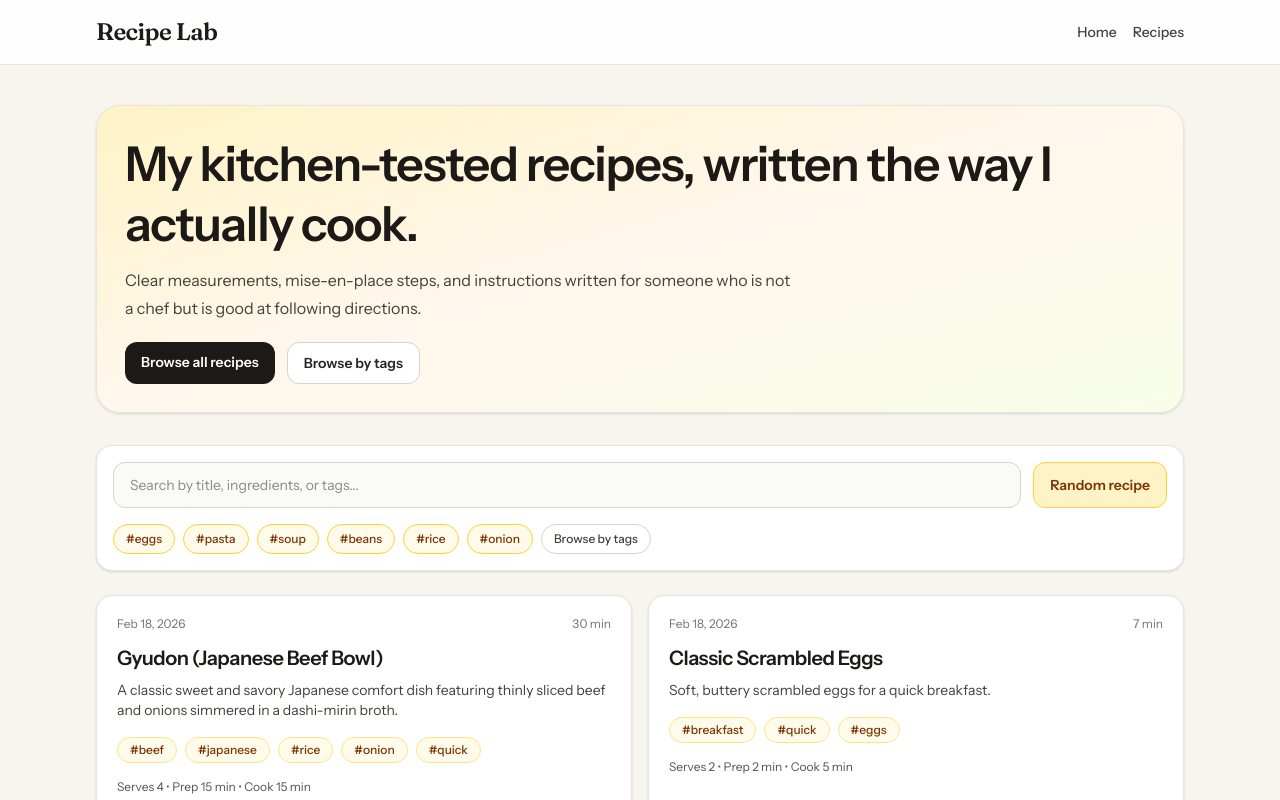
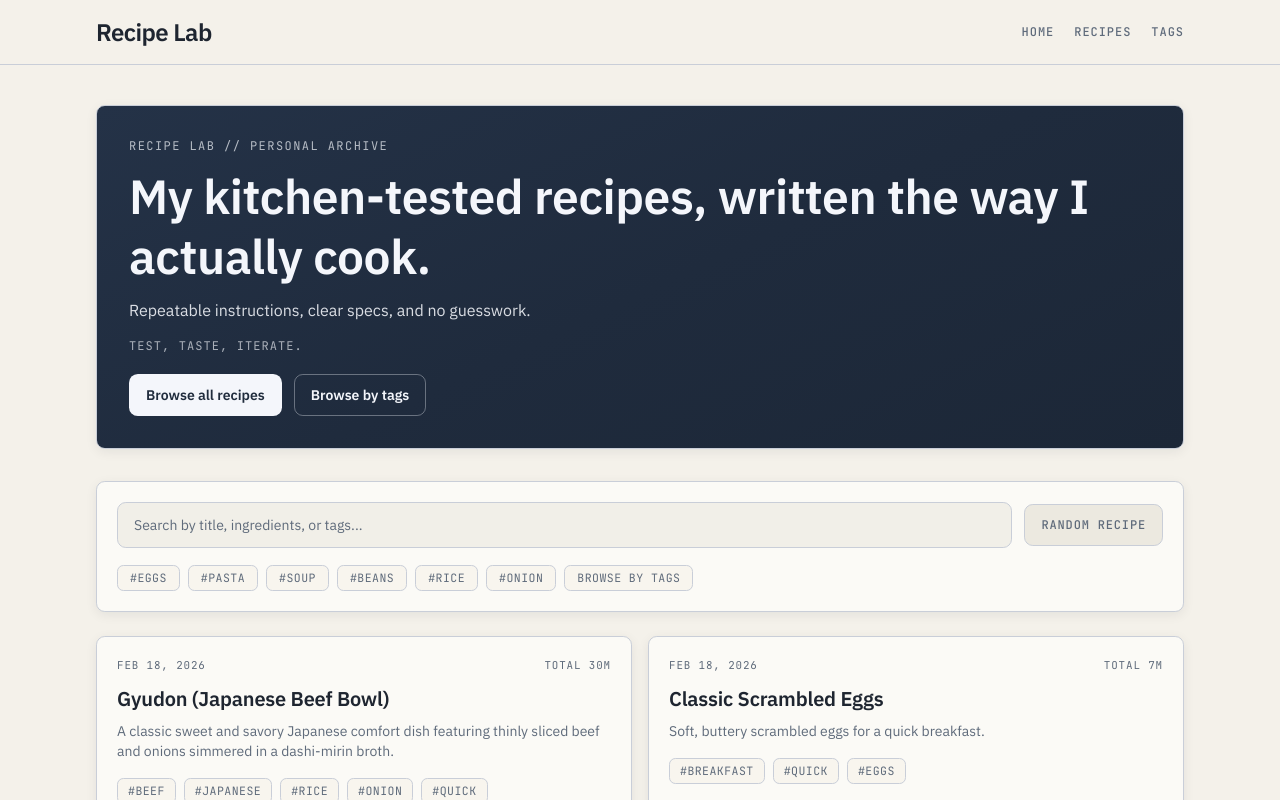
Before and after one commit to zshnjav/recipe-lab, a Next.js app: page / in a window 1280 px wide. Shown: the top 800 px of the page. Built offline with nearby package versions, Linux system fonts and the light colour scheme.

Commit message:
Apply modular technical-manual visual system across site

```diff
--- a/src/app/globals.css
+++ b/src/app/globals.css
@@ -1,22 +1,73 @@
 @import "tailwindcss";
 
 :root {
-  --background: #f8f5ef;
-  --foreground: #1f2937;
+  --color-bg: #f4f1ea;
+  --color-fg: #1e2530;
+  --color-panel: #202c3d;
+  --color-panel-text: #f4f6fb;
+  --color-border: #c9ced8;
+  --color-muted: #5f6b7b;
+  --color-accent: #b98645;
+  --color-accent-hover: #a77536;
+  --color-focus: #c4904e;
+  --radius-sm: 0.4rem;
+  --radius-md: 0.55rem;
+  --shadow-soft: 0 3px 12px rgba(19, 26, 36, 0.07);
 }
 
 @theme inline {
-  --color-background: var(--background);
-  --color-foreground: var(--foreground);
-  --font-sans: var(--font-instrument);
+  --color-background: var(--color-bg);
+  --color-foreground: var(--color-fg);
+  --font-sans: var(--font-body);
 }
 
 body {
-  background: var(--background);
-  color: var(--foreground);
-  font-family: var(--font-instrument), "Segoe UI", sans-serif;
+  background: var(--color-bg);
+  color: var(--color-fg);
+  font-family: var(--font-body), "Segoe UI", sans-serif;
+  line-height: 1.55;
 }
 
-.font-heading {
-  font-family: var(--font-fraunces), "Times New Roman", serif;
+h1,
+h2,
+h3,
+h4 {
+  letter-spacing: -0.01em;
 }
+
+.font-mono-ui {
+  font-family: var(--font-mono-ui), "Consolas", monospace;
+}
+
+.console-panel {
+  border: 1px solid var(--color-border);
+  border-radius: var(--radius-md);
+  background: linear-gradient(155deg, #243247 0%, #1f2b3d 52%, #1c2737 100%);
+  color: var(--color-panel-text);
+  box-shadow: var(--shadow-soft);
+}
+
+.surface-card {
+  border: 1px solid var(--color-border);
+  border-radius: var(--radius-md);
+  background: #fbfaf6;
+  box-shadow: var(--shadow-soft);
+}
+
+.chip {
+  border: 1px solid var(--color-border);
+  border-radius: var(--radius-sm);
+  background: #f8f5ee;
+  color: var(--color-muted);
+  font-family: var(--font-mono-ui), "Consolas", monospace;
+  font-size: 0.72rem;
+  line-height: 1;
+  letter-spacing: 0.04em;
+  text-transform: uppercase;
+}
+
+.chip-active {
+  border-color: var(--color-accent);
+  background: #f2e5d1;
+  color: #66411b;
+}
--- a/src/app/layout.tsx
+++ b/src/app/layout.tsx
@@ -1,16 +1,18 @@
 import type { Metadata } from "next";
-import { Fraunces, Instrument_Sans } from "next/font/google";
+import { IBM_Plex_Sans, JetBrains_Mono } from "next/font/google";
 import Link from "next/link";
 import "./globals.css";
 
-const heading = Fraunces({
-  variable: "--font-fraunces",
+const body = IBM_Plex_Sans({
+  variable: "--font-body",
   subsets: ["latin"],
+  weight: ["400", "500", "600", "700"],
 });
 
-const body = Instrument_Sans({
-  variable: "--font-instrument",
+const mono = JetBrains_Mono({
+  variable: "--font-mono-ui",
   subsets: ["latin"],
+  weight: ["400", "500", "600"],
 });
 
 export const metadata: Metadata = {
@@ -25,18 +27,21 @@ export default function RootLayout({
 }>) {
   return (
     <html lang="en">
-      <body className={`${heading.variable} ${body.variable} antialiased`}>
-        <header className="border-b border-stone-200 bg-white/90 backdrop-blur">
+      <body className={`${body.variable} ${mono.variable} antialiased`}>
+        <header className="border-b border-[var(--color-border)] bg-[var(--color-bg)]/95 backdrop-blur">
           <div className="mx-auto flex w-full max-w-6xl items-center justify-between px-4 py-4 md:px-8">
-            <Link href="/" className="font-heading text-2xl font-semibold tracking-tight text-stone-900">
+            <Link href="/" className="text-2xl font-semibold tracking-tight text-[var(--color-fg)]">
               Recipe Lab
             </Link>
-            <nav className="flex items-center gap-4 text-sm font-medium text-stone-700">
-              <Link href="/" className="hover:text-amber-800">
+            <nav className="font-mono-ui flex items-center gap-5 text-xs font-medium uppercase tracking-[0.08em] text-[var(--color-muted)]">
+              <Link href="/" className="hover:text-[var(--color-fg)]">
                 Home
               </Link>
-              <Link href="/recipes" className="hover:text-amber-800">
+              <Link href="/recipes" className="hover:text-[var(--color-fg)]">
                 Recipes
+              </Link>
+              <Link href="/tags" className="hover:text-[var(--color-fg)]">
+                Tags
               </Link>
             </nav>
           </div>
--- a/src/app/page.tsx
+++ b/src/app/page.tsx
@@ -8,24 +8,29 @@ export default function Home() {
 
   return (
     <main className="mx-auto min-h-screen w-full max-w-6xl px-4 py-10 md:px-8">
-      <section className="mb-8 rounded-3xl border border-stone-200 bg-gradient-to-br from-amber-100 via-orange-50 to-lime-50 p-7 shadow-sm">
-        <h1 className="mb-3 text-4xl font-semibold leading-tight tracking-tight text-stone-900 md:text-5xl">
+      <section className="console-panel mb-8 p-7 md:p-8">
+        <p className="font-mono-ui mb-3 text-xs uppercase tracking-[0.12em] text-[var(--color-panel-text)]/70">
+          Recipe Lab // Personal Archive
+        </p>
+        <h1 className="mb-3 text-4xl font-semibold leading-tight tracking-tight text-[var(--color-panel-text)] md:text-5xl">
           My kitchen-tested recipes, written the way I actually cook.
         </h1>
-        <p className="max-w-2xl text-sm leading-7 text-stone-700 md:text-base">
-          Clear measurements, mise-en-place steps, and instructions written for someone who is not
-          a chef but is good at following directions.
+        <p className="max-w-2xl text-base text-[var(--color-panel-text)]/88">
+          Repeatable instructions, clear specs, and no guesswork.
+        </p>
+        <p className="font-mono-ui mt-4 text-xs uppercase tracking-[0.09em] text-[var(--color-panel-text)]/65">
+          Test, taste, iterate.
         </p>
         <div className="mt-5 flex flex-wrap gap-3">
           <Link
             href="/recipes"
-            className="rounded-xl bg-stone-900 px-4 py-2.5 text-sm font-semibold text-white hover:bg-stone-800"
+            className="rounded-md border border-[var(--color-panel-text)]/20 bg-[var(--color-panel-text)] px-4 py-2.5 text-sm font-semibold text-[var(--color-panel)] transition hover:bg-[var(--color-panel-text)]/90"
           >
             Browse all recipes
           </Link>
           <Link
             href="/tags"
-            className="rounded-xl border border-stone-300 bg-white px-4 py-2.5 text-sm font-semibold text-stone-800 hover:bg-stone-100"
+            className="rounded-md border border-[var(--color-panel-text)]/35 bg-transparent px-4 py-2.5 text-sm font-semibold text-[var(--color-panel-text)] transition hover:bg-[var(--color-panel-text)]/10"
           >
             Browse by tags
           </Link>
@@ -42,7 +47,10 @@ export default function Home() {
         showAllTag={false}
       />
       <div className="mt-8 text-right">
-        <Link href="/recipes" className="text-sm font-semibold text-amber-800 hover:text-amber-900">
+        <Link
+          href="/recipes"
+          className="font-mono-ui text-xs font-medium uppercase tracking-[0.08em] text-[var(--color-muted)] hover:text-[var(--color-fg)]"
+        >
           View full recipe archive
         </Link>
       </div>
--- a/src/app/recipes/[slug]/page.tsx
+++ b/src/app/recipes/[slug]/page.tsx
@@ -50,40 +50,50 @@ export default async function RecipePage({ params }: RecipePageProps) {
 
   return (
     <main className="mx-auto min-h-screen w-full max-w-6xl px-4 py-10 md:px-8">
-      <Link href="/recipes" className="text-sm font-medium text-amber-800 hover:text-amber-900">
+      <Link
+        href="/recipes"
+        className="font-mono-ui text-xs uppercase tracking-[0.09em] text-[var(--color-muted)] hover:text-[var(--color-fg)]"
+      >
         Back to all recipes
       </Link>
       <article className="mt-4 grid gap-8 lg:grid-cols-[420px_1fr]">
-        <aside className="h-fit rounded-2xl border border-stone-200 bg-white p-5 shadow-sm">
-          <h1 className="text-3xl font-semibold tracking-tight text-stone-900">{recipe.title}</h1>
-          <p className="mt-2 text-sm text-stone-600">{formatDate(recipe.date)}</p>
-          <p className="mt-4 text-sm leading-7 text-stone-700">{recipe.description}</p>
-          <dl className="mt-5 space-y-2 text-sm text-stone-700">
-            <div className="flex justify-between gap-4">
-              <dt>Prep</dt>
-              <dd>{recipe.prepMinutes} min</dd>
-            </div>
-            <div className="flex justify-between gap-4">
-              <dt>Cook</dt>
-              <dd>{recipe.cookMinutes} min</dd>
-            </div>
-            <div className="flex justify-between gap-4">
-              <dt>Total</dt>
-              <dd>{recipe.totalMinutes} min</dd>
-            </div>
-            <div className="flex justify-between gap-4">
-              <dt>Servings</dt>
-              <dd>{recipe.servings} base</dd>
-            </div>
-          </dl>
+        <aside className="surface-card h-fit p-5">
+          <h1 className="text-3xl font-semibold tracking-tight text-[var(--color-fg)]">{recipe.title}</h1>
+          <p className="font-mono-ui mt-2 text-xs uppercase tracking-[0.09em] text-[var(--color-muted)]">
+            {formatDate(recipe.date)}
+          </p>
+          <p className="mt-4 text-sm leading-7 text-[var(--color-muted)]">{recipe.description}</p>
+          <div className="console-panel mt-5 overflow-hidden">
+            <dl className="font-mono-ui grid grid-cols-2 gap-px bg-[var(--color-panel-text)]/10 text-xs uppercase tracking-[0.08em] text-[var(--color-panel-text)]">
+              <div className="bg-[var(--color-panel)] px-3 py-3">
+                <dt className="text-[var(--color-panel-text)]/65">Servings</dt>
+                <dd className="mt-1 text-sm font-semibold text-[var(--color-accent)]">{recipe.servings}</dd>
+              </div>
+              <div className="bg-[var(--color-panel)] px-3 py-3">
+                <dt className="text-[var(--color-panel-text)]/65">Prep</dt>
+                <dd className="mt-1 text-sm font-semibold text-[var(--color-accent)]">
+                  {recipe.prepMinutes}m
+                </dd>
+              </div>
+              <div className="bg-[var(--color-panel)] px-3 py-3">
+                <dt className="text-[var(--color-panel-text)]/65">Cook</dt>
+                <dd className="mt-1 text-sm font-semibold text-[var(--color-accent)]">
+                  {recipe.cookMinutes}m
+                </dd>
+              </div>
+              <div className="bg-[var(--color-panel)] px-3 py-3">
+                <dt className="text-[var(--color-panel-text)]/65">Total</dt>
+                <dd className="mt-1 text-sm font-semibold text-[var(--color-accent)]">
+                  {recipe.totalMinutes}m
+                </dd>
+              </div>
+            </dl>
+          </div>
           <RecipeIngredientsPanel ingredients={recipe.ingredients} baseServings={recipe.servings} />
           <ul className="mt-5 flex flex-wrap gap-2">
             {recipe.tags.map((tag) => (
               <li key={tag}>
-                <Link
-                  href={`/tags/${encodeURIComponent(tag)}`}
-                  className="inline-flex rounded-full border border-amber-200 bg-amber-50 px-3 py-1 text-xs font-semibold text-amber-900 hover:bg-amber-100"
-                >
+                <Link href={`/tags/${encodeURIComponent(tag)}`} className="chip inline-flex px-2.5 py-1.5">
                   #{tag}
                 </Link>
               </li>
@@ -92,18 +102,18 @@ export default async function RecipePage({ params }: RecipePageProps) {
         </aside>
 
         <section className="space-y-8">
-          <div className="rounded-2xl border border-stone-200 bg-stone-50 p-6">
+          <div className="surface-card bg-[#f6f3ec] p-6">
             <RecipeMethod body={recipe.body} />
           </div>
           {related.length > 0 ? (
             <div>
-              <h2 className="mb-3 text-xl font-semibold text-stone-900">Related recipes</h2>
+              <h2 className="mb-3 text-xl font-semibold text-[var(--color-fg)]">Related recipes</h2>
               <ul className="space-y-2">
                 {related.map((item) => (
                   <li key={item.slug}>
                     <Link
                       href={`/recipes/${item.slug}`}
-                      className="text-sm font-medium text-stone-800 hover:text-amber-800"
+                      className="text-sm font-medium text-[var(--color-muted)] hover:text-[var(--color-accent-hover)]"
                     >
                       {item.title}
                     </Link>
--- a/src/components/recipe-browser.tsx
+++ b/src/components/recipe-browser.tsx
@@ -81,20 +81,20 @@ export function RecipeBrowser({
 
   return (
     <section className="space-y-6">
-      <div className="rounded-2xl border border-stone-200 bg-white p-4 shadow-sm">
+      <div className="surface-card p-4 md:p-5">
         <div className="flex flex-col gap-3 md:flex-row md:items-center">
           <input
             value={query}
             onChange={(event) => setQuery(event.target.value)}
             type="search"
             placeholder="Search by title, ingredients, or tags..."
-            className="w-full rounded-xl border border-stone-300 bg-stone-50 px-4 py-3 text-sm text-stone-900 outline-none ring-amber-300 focus:ring"
+            className="w-full rounded-md border border-[var(--color-border)] bg-[#f1efe8] px-4 py-3 text-sm text-[var(--color-fg)] outline-none transition placeholder:text-[var(--color-muted)] focus:border-[var(--color-accent)] focus:ring-2 focus:ring-[var(--color-focus)]/25"
           />
           {showRandomButton ? (
             <button
               type="button"
               onClick={openRandomRecipe}
-              className="inline-flex shrink-0 items-center justify-center rounded-xl border border-amber-300 bg-amber-100 px-4 py-3 text-sm font-semibold text-amber-900 hover:bg-amber-200"
+              className="font-mono-ui inline-flex shrink-0 items-center justify-center rounded-md border border-[var(--color-border)] bg-[#ece9e0] px-4 py-3 text-xs font-medium uppercase tracking-[0.07em] text-[var(--color-muted)] transition hover:border-[var(--color-accent)] hover:text-[var(--color-fg)]"
               disabled={filtered.length === 0}
             >
               Random recipe
@@ -107,10 +107,8 @@ export function RecipeBrowser({
               <button
                 type="button"
                 onClick={() => setActiveTag("all")}
-                className={`rounded-full px-3 py-1.5 text-xs font-medium ${
-                  activeTag === "all"
-                    ? "bg-stone-900 text-white"
-                    : "border border-stone-300 bg-white text-stone-700 hover:bg-stone-100"
+                className={`chip px-3 py-1.5 transition hover:border-[var(--color-accent)] hover:text-[var(--color-fg)] ${
+                  activeTag === "all" ? "chip-active" : ""
                 }`}
               >
                 All
@@ -122,10 +120,8 @@ export function RecipeBrowser({
               <button
                 type="button"
                 onClick={() => setActiveTag(tag)}
-                className={`rounded-full px-3 py-1.5 text-xs font-medium ${
-                  activeTag === tag
-                    ? "bg-amber-600 text-white"
-                    : "border border-amber-300 bg-amber-50 text-amber-900 hover:bg-amber-100"
+                className={`chip px-3 py-1.5 transition hover:border-[var(--color-accent)] hover:text-[var(--color-fg)] ${
+                  activeTag === tag ? "chip-active" : ""
                 }`}
               >
                 #{tag}
@@ -136,7 +132,7 @@ export function RecipeBrowser({
             <li>
               <Link
                 href={browseTagsHref}
-                className="inline-flex rounded-full border border-stone-300 bg-white px-3 py-1.5 text-xs font-medium text-stone-700 hover:bg-stone-100"
+                className="chip inline-flex px-3 py-1.5 transition hover:border-[var(--color-accent)] hover:text-[var(--color-fg)]"
               >
                 Browse by tags
               </Link>
@@ -146,7 +142,7 @@ export function RecipeBrowser({
       </div>
 
       {filtered.length === 0 ? (
-        <p className="rounded-xl border border-dashed border-stone-300 bg-white p-6 text-sm text-stone-600">
+        <p className="surface-card border-dashed p-6 text-sm text-[var(--color-muted)]">
           No recipes match this search yet.
         </p>
       ) : null}
@@ -157,7 +153,7 @@ export function RecipeBrowser({
         ))}
       </div>
       {initialCount && filtered.length > initialCount ? (
-        <p className="text-sm text-stone-600">
+        <p className="font-mono-ui text-xs uppercase tracking-[0.08em] text-[var(--color-muted)]">
           Showing {initialCount} of {filtered.length} matching recipes.
         </p>
       ) : null}
--- a/src/components/recipe-card.tsx
+++ b/src/components/recipe-card.tsx
@@ -15,31 +15,28 @@ interface RecipeCardProps {
 
 export function RecipeCard({ recipe }: RecipeCardProps) {
   return (
-    <article className="rounded-2xl border border-stone-200 bg-white p-5 shadow-sm transition hover:-translate-y-0.5 hover:shadow-md">
-      <div className="mb-3 flex items-center justify-between gap-3 text-xs text-stone-500">
+    <article className="surface-card p-5 transition hover:-translate-y-0.5 hover:border-[var(--color-accent)]">
+      <div className="font-mono-ui mb-3 flex items-center justify-between gap-3 text-[0.68rem] uppercase tracking-[0.08em] text-[var(--color-muted)]">
         <span>{formatDate(recipe.date)}</span>
-        <span>{recipe.totalMinutes} min</span>
+        <span>Total {recipe.totalMinutes}m</span>
       </div>
-      <h3 className="mb-2 text-xl font-semibold tracking-tight text-stone-900">
-        <Link href={`/recipes/${recipe.slug}`} className="hover:text-amber-700">
+      <h3 className="mb-2 text-xl font-semibold tracking-tight text-[var(--color-fg)]">
+        <Link href={`/recipes/${recipe.slug}`} className="hover:text-[var(--color-accent-hover)]">
           {recipe.title}
         </Link>
       </h3>
-      <p className="mb-4 text-sm text-stone-700">{recipe.description}</p>
+      <p className="mb-4 text-sm text-[var(--color-muted)]">{recipe.description}</p>
       <ul className="mb-4 flex flex-wrap gap-2">
         {recipe.tags.map((tag) => (
           <li key={tag}>
-            <Link
-              href={`/tags/${encodeURIComponent(tag)}`}
-              className="inline-flex rounded-full border border-amber-200 bg-amber-50 px-3 py-1 text-xs font-medium text-amber-900 hover:bg-amber-100"
-            >
+            <Link href={`/tags/${encodeURIComponent(tag)}`} className="chip inline-flex px-2.5 py-1.5">
               #{tag}
             </Link>
           </li>
         ))}
       </ul>
-      <p className="text-xs text-stone-600">
-        Serves {recipe.servings} • Prep {recipe.prepMinutes} min • Cook {recipe.cookMinutes} min
+      <p className="font-mono-ui text-[0.68rem] uppercase tracking-[0.08em] text-[var(--color-muted)]">
+        Servings {recipe.servings} / Prep {recipe.prepMinutes}m / Cook {recipe.cookMinutes}m
       </p>
     </article>
   );
```
Also changed, not shown: src/app/recipes/page.tsx (+9 -2 lines), src/app/tags/[tag]/page.tsx (+8 -3 lines), src/app/tags/page.tsx (+8 -6 lines), src/components/recipe-ingredients-panel.tsx (+17 -11 lines), src/components/recipe-method.tsx (+18 -8 lines).
